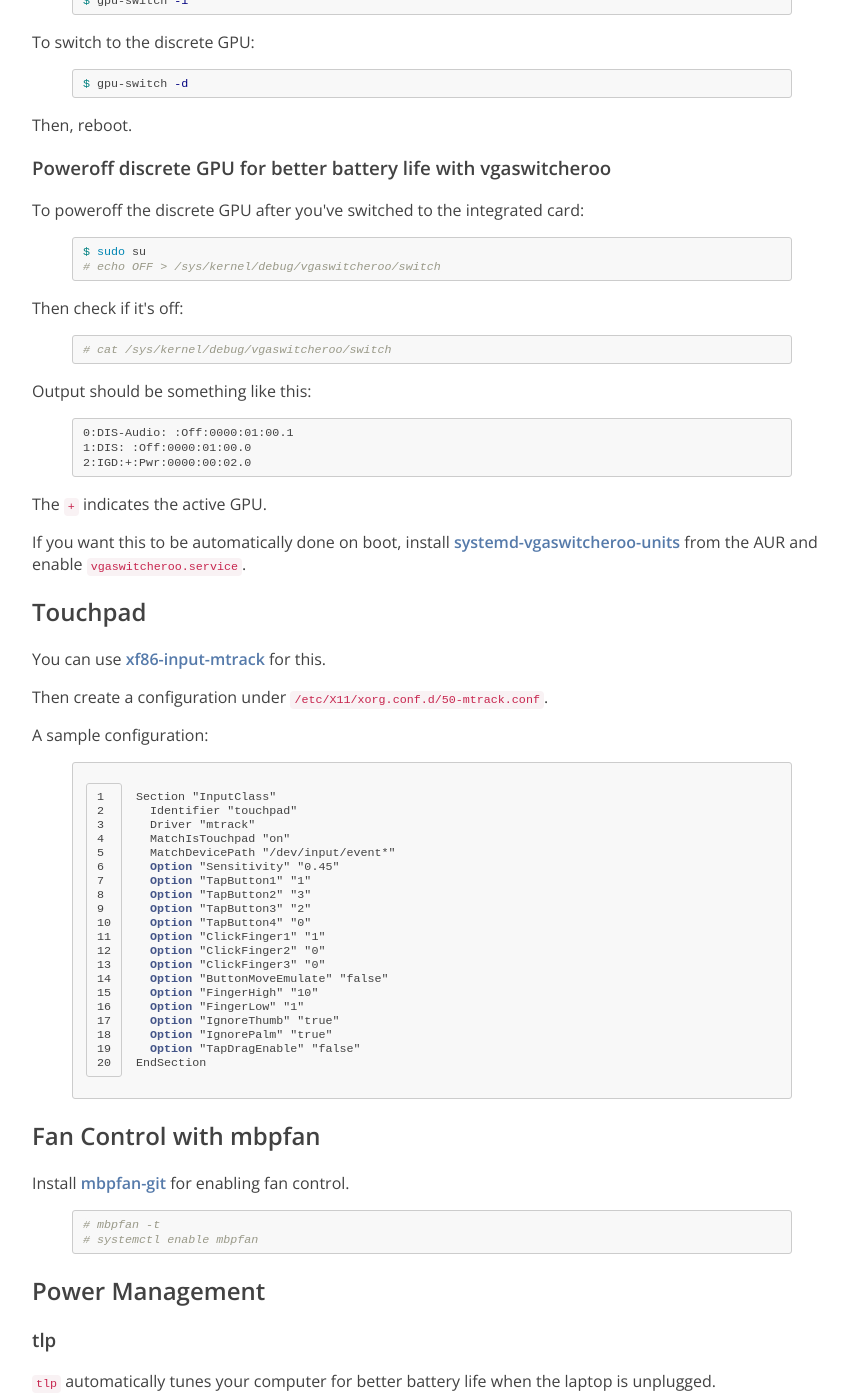
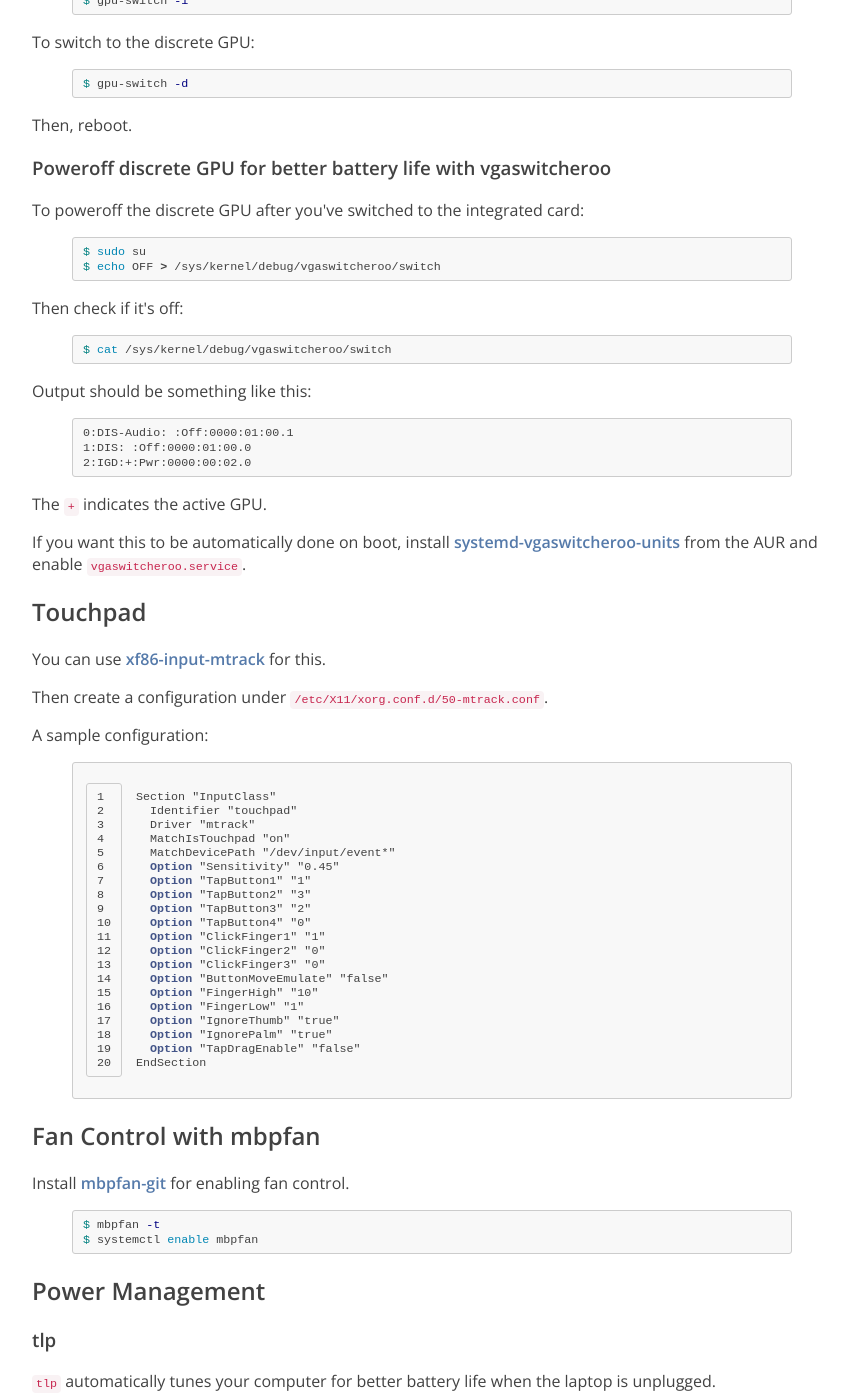
Before and after one commit to bitjockey42/astrohckr.github.io, a Jekyll site: the page built from _posts/2015-12-08-arch-linux-macbook-pro-101-post-install-configuration-and-tweaks.markdown, in a window 1280 px wide and 1400 px high, scrolled down 1541 px. Shown: the whole window, without its empty margins (208-1056 px from the left). Built offline with Jekyll 4.4.1, drawn with Linux system fonts in a browser that asks for light colours; some web fonts are replaced; comment, search, counter and statistics services are not loaded; some of the changed text lies outside the part shown.

Commit message:
Updated syntax

```diff
--- a/_posts/2015-12-08-arch-linux-macbook-pro-101-post-install-configuration-and-tweaks.markdown
+++ b/_posts/2015-12-08-arch-linux-macbook-pro-101-post-install-configuration-and-tweaks.markdown
@@ -79,13 +79,13 @@
 
 {% highlight sh %}
 $ sudo su
-# echo OFF > /sys/kernel/debug/vgaswitcheroo/switch
+$ echo OFF > /sys/kernel/debug/vgaswitcheroo/switch
 {% endhighlight %}
 
 Then check if it's off:
 
 {% highlight sh %}
-# cat /sys/kernel/debug/vgaswitcheroo/switch
+$ cat /sys/kernel/debug/vgaswitcheroo/switch
 {% endhighlight %}
 
 Output should be something like this:
@@ -136,8 +136,8 @@
 Install [mbpfan-git](https://aur.archlinux.org/packages/mbpfan-git/) for enabling fan control.
 
 {% highlight sh %}
-# mbpfan -t
-# systemctl enable mbpfan
+$ mbpfan -t
+$ systemctl enable mbpfan
 {% endhighlight %}
 
 ## Power Management
@@ -149,8 +149,8 @@
 Install `tlp` from the official repos, then enable the `tlp` and `tlp-service`.
 
 {% highlight sh %}
-# systemctl enable tlp
-# systemctl enable tlp-sleep
+$ systemctl enable tlp
+$ systemctl enable tlp-sleep
 {% endhighlight %}
 
 ### powertop
```
